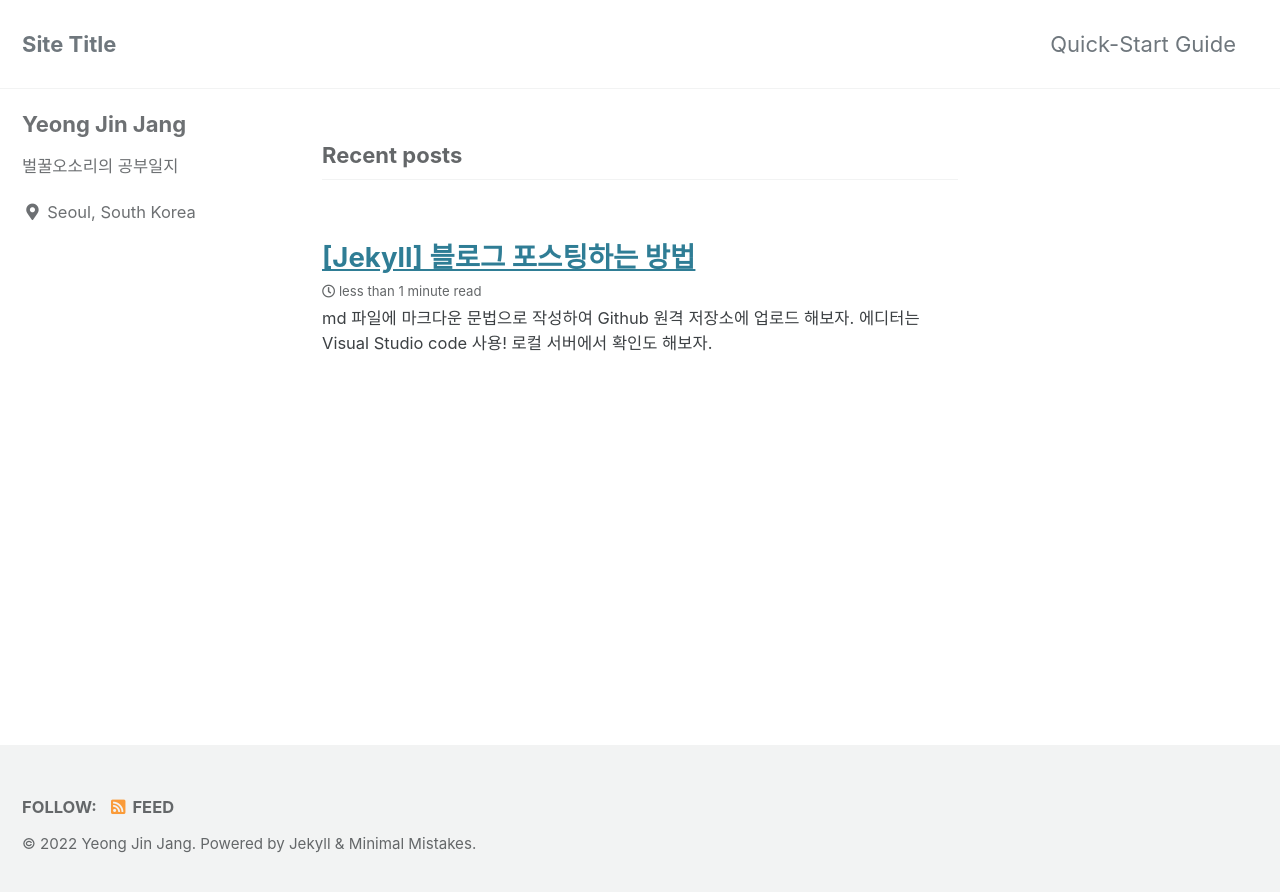
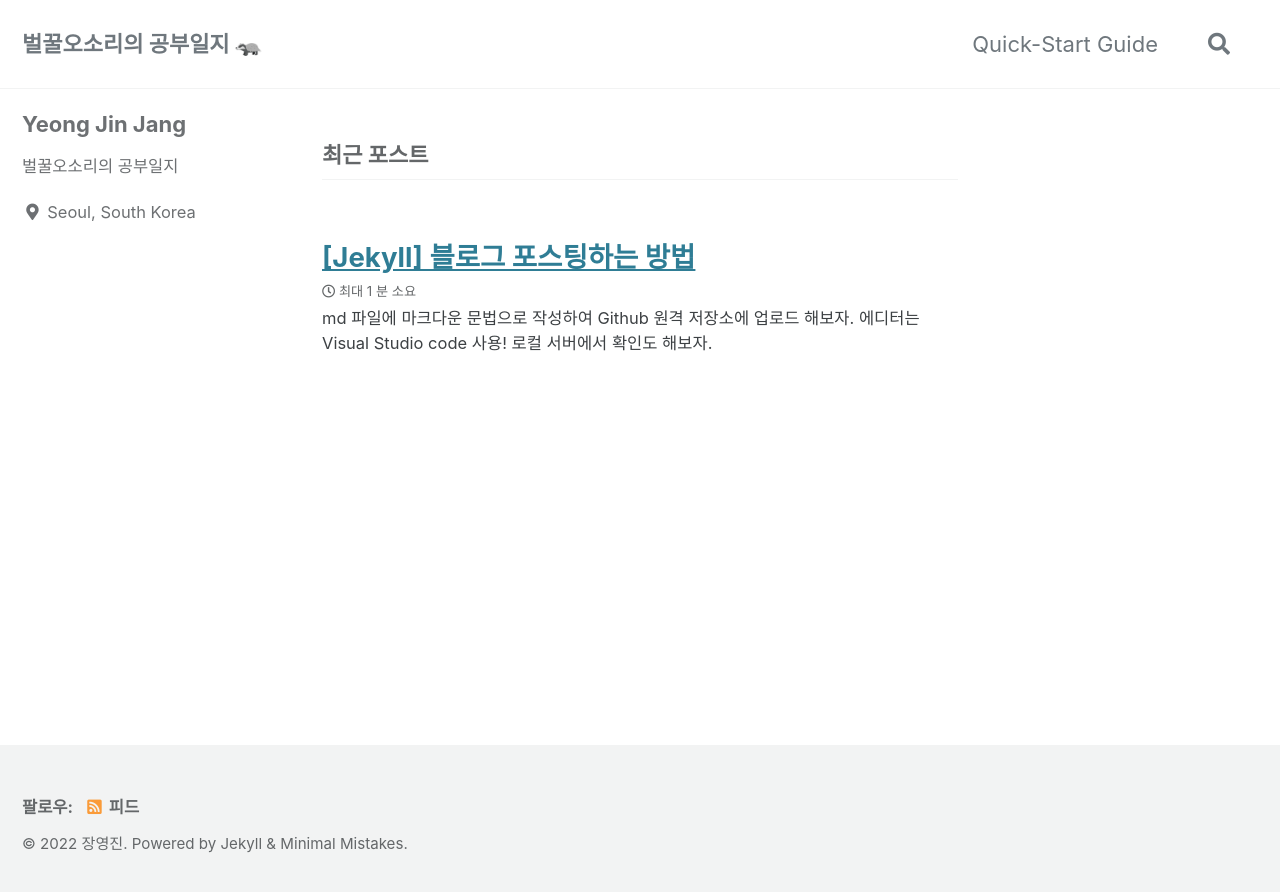
Before and after one commit to Yeong-Jin-Jang/Yeong-Jin-Jang.github.io, a Jekyll site: the page built from index.html, in a window 1280 px wide. Shown: the top 892 px of the page. Built offline with Jekyll 4.4.1, drawn with Linux system fonts in a browser that asks for light colours; cached includes are drawn as plain includes; the list of posts is cut into pages by our own code; comment, search, counter and statistics services are not loaded; part of the change alters nothing that is shown.

Commit message:
Update _config.yml

```diff
--- a/_config.yml
+++ b/_config.yml
@@ -15,12 +15,12 @@
 minimal_mistakes_skin    : "default" # "air", "aqua", "contrast", "dark", "dirt", "neon", "mint", "plum", "sunrise"
 
 # Site Settings
-locale                   : "en-US"
-title                    : "Site Title"
+locale                   : "ko-KR"
+title                    : "벌꿀오소리의 공부일지 🦡"
 title_separator          : "-"
 subtitle                 : # site tagline that appears below site title in masthead
-name                     : "Yeong Jin Jang"
-description              : "벌꿀 오소리의 공부일지"
+name                     : "장영진"
+description              : "연세대학교 경영학과<br>Information system 전공 석사과정<br>머신러닝/추천시스템/"
 url                      : "https://yeong-jin-jang.github.io"
 baseurl                  : # the subpath of your site, e.g. "/blog"
 repository               : # GitHub username/repo-name e.g. "mmistakes/minimal-mistakes"
@@ -59,9 +59,9 @@ reCaptcha:
 atom_feed:
   path                   : # blank (default) uses feed.xml
   hide                   : # true, false (default)
-search                   : # true, false (default)
+search                   : true
 search_full_content      : # true, false (default)
-search_provider          : # lunr (default), algolia, google
+search_provider          : google
 algolia:
   application_id         : # YOUR_APPLICATION_ID
   index_name             : # YOUR_INDEX_NAME
```
